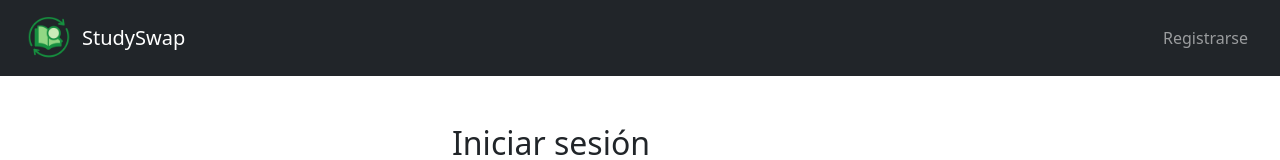
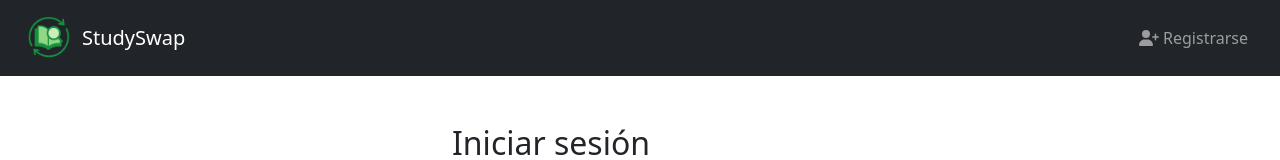
Before and after one commit to olista94/StudySwap, a React (Vite) app in the folder frontend/: page /login in a window 1280 px wide. Shown: the top 160 px of the page. Built offline with nearby package versions, Linux system fonts and the light colour scheme.

Commit message:
reafctor
- agregados iconos en Navbar
- agregado README.md

```diff
--- a/frontend/src/components/Navbar.jsx
+++ b/frontend/src/components/Navbar.jsx
@@ -1,7 +1,7 @@
 import { Link, useNavigate, useLocation } from "react-router-dom";
 import { useEffect, useState } from "react";
 import { FontAwesomeIcon } from '@fortawesome/react-fontawesome';
-import { faUser, faFileArrowUp, faFolderOpen } from '@fortawesome/free-solid-svg-icons';
+import { faUser, faFileArrowUp, faFolderOpen, faRightToBracket, faUserPlus } from '@fortawesome/free-solid-svg-icons';
 
 export default function Navbar() {
     const navigate = useNavigate();
@@ -58,12 +58,12 @@ export default function Navbar() {
                         <>
                             {location.pathname !== "/" && location.pathname !== "/login" && (
                                 <li className="nav-item">
-                                    <Link className="nav-link" to="/login">Iniciar sesión</Link>
+                                    <Link className="nav-link" to="/login"><FontAwesomeIcon icon={faRightToBracket} /> Iniciar sesión</Link>
                                 </li>
                             )}
                             {location.pathname !== "/" && location.pathname !== "/register" && (
                                 <li className="nav-item">
-                                    <Link className="nav-link" to="/register">Registrarse</Link>
+                                    <Link className="nav-link" to="/register"><FontAwesomeIcon icon={faUserPlus} /> Registrarse</Link>
                                 </li>
                             )}
                         </>
```
Also changed, not shown: 1 other file (tests, documents, lock files or other folders).
